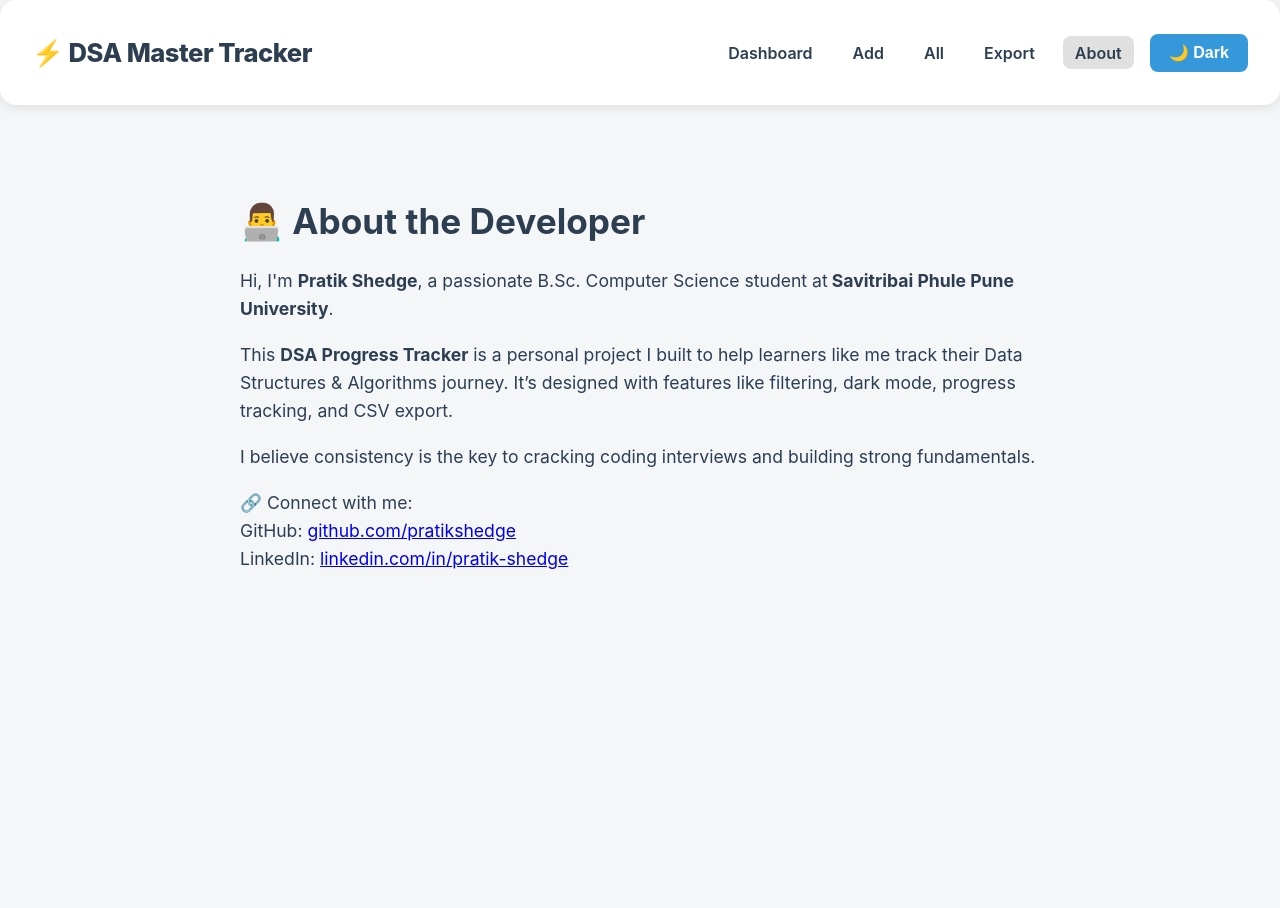
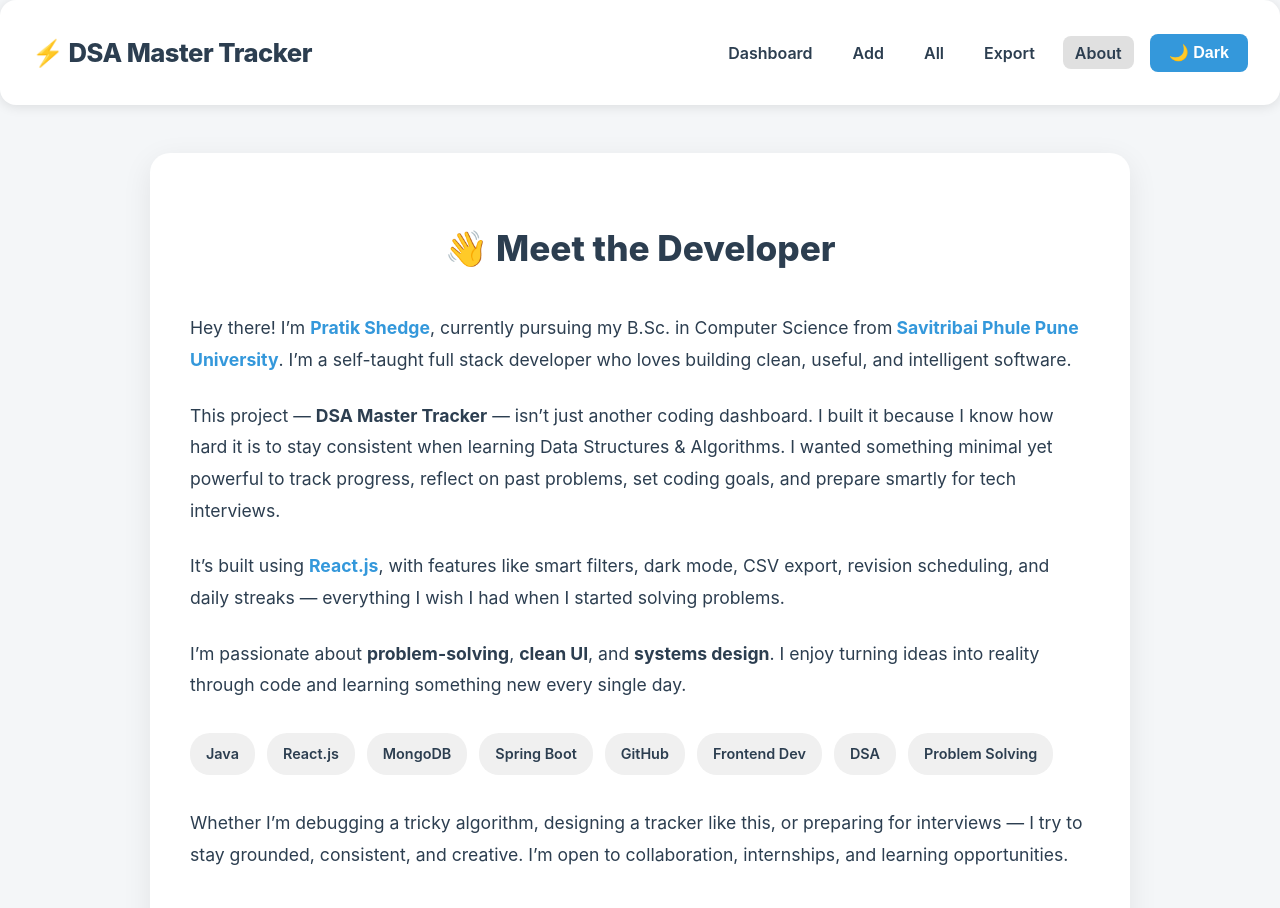
Before and after one commit to Pratik-shedge07/dsa-tracker, a React (Create React App) app: page /about in a window 1280 px wide. Shown: the top 908 px of the page. Before the commit the page ends 800 px from the top, so only its background shows below. Built offline with nearby package versions, Linux system fonts and the light colour scheme.

Commit message:
about section improved

```diff
--- a/package.json
+++ b/package.json
@@ -7,6 +7,7 @@
     "@testing-library/jest-dom": "^6.6.3",
     "@testing-library/react": "^16.3.0",
     "@testing-library/user-event": "^13.5.0",
+    "framer-motion": "^12.23.5",
     "react": "^19.1.0",
     "react-dom": "^19.1.0",
     "react-router-dom": "^7.6.3",
--- a/src/pages/AboutPage.jsx
+++ b/src/pages/AboutPage.jsx
@@ -1,37 +1,139 @@
 import React from 'react';
+import styled from 'styled-components';
+
+const Container = styled.div`
+  max-width: 900px;
+  margin: 3rem auto;
+  padding: 2.5rem;
+  background-color: ${({ dark }) => (dark ? '#181818' : '#ffffff')};
+  color: ${({ dark }) => (dark ? '#e0e0e0' : '#2c3e50')};
+  border-radius: 20px;
+  box-shadow: ${({ dark }) =>
+    dark
+      ? '0 0 20px rgba(255, 255, 255, 0.04)'
+      : '0 8px 30px rgba(0, 0, 0, 0.08)'};
+  font-size: 1.1rem;
+  line-height: 1.8;
+  transition: background-color 0.3s ease, color 0.3s ease;
+`;
+
+const Header = styled.h1`
+  font-size: 2.2rem;
+  text-align: center;
+  margin-bottom: 2rem;
+  font-weight: 800;
+`;
+
+const Paragraph = styled.p`
+  margin-bottom: 1.5rem;
+`;
+
+const Highlight = styled.span`
+  color: #3498db;
+  font-weight: bold;
+`;
+
+const BadgeRow = styled.div`
+  display: flex;
+  flex-wrap: wrap;
+  gap: 0.75rem;
+  margin: 2rem 0;
+`;
+
+const Badge = styled.span`
+  background-color: ${({ dark }) => (dark ? '#2c3e50' : '#f0f0f0')};
+  color: ${({ dark }) => (dark ? '#ffffff' : '#2c3e50')};
+  padding: 0.5rem 1rem;
+  border-radius: 20px;
+  font-size: 0.9rem;
+  font-weight: 600;
+`;
+
+const SocialLinks = styled.div`
+  margin-top: 2.5rem;
+`;
+
+const ButtonLink = styled.a`
+  display: inline-block;
+  margin-right: 1rem;
+  padding: 0.6rem 1.4rem;
+  font-weight: 600;
+  border-radius: 8px;
+  background-color: ${({ type }) =>
+    type === 'github' ? '#24292e' : type === 'linkedin' ? '#0077b5' : '#555'};
+  color: white;
+  text-decoration: none;
+  transition: transform 0.2s ease;
+
+  &:hover {
+    transform: scale(1.05);
+  }
+`;
 
 const AboutPage = () => {
+  const dark = localStorage.getItem('dark-mode') === 'true';
+
   return (
-    <div style={{
-      padding: '2rem',
-      maxWidth: '800px',
-      margin: 'auto',
-      lineHeight: '1.6',
-      fontSize: '1.1rem'
-    }}>
-      <h1 style={{ marginBottom: '1rem' }}>👨‍💻 About the Developer</h1>
+    <Container dark={dark}>
+      <Header>👋 Meet the Developer</Header>
 
-      <p>
-        Hi, I'm <strong>Pratik Shedge</strong>, a passionate B.Sc. Computer Science student at
-        <strong> Savitribai Phule Pune University</strong>.
-      </p>
+      <Paragraph>
+        Hey there! I’m <Highlight>Pratik Shedge</Highlight>, currently pursuing my B.Sc. in Computer Science from
+        <Highlight> Savitribai Phule Pune University</Highlight>. I’m a self-taught full stack developer
+        who loves building clean, useful, and intelligent software.
+      </Paragraph>
 
-      <p>
-        This <strong>DSA Progress Tracker</strong> is a personal project I built to help learners like me
-        track their Data Structures & Algorithms journey. It’s designed with features like
-        filtering, dark mode, progress tracking, and CSV export.
-      </p>
+      <Paragraph>
+        This project — <strong>DSA Master Tracker</strong> — isn’t just another coding dashboard. I built it because
+        I know how hard it is to stay consistent when learning Data Structures & Algorithms. I wanted something
+        minimal yet powerful to track progress, reflect on past problems, set coding goals, and prepare smartly for tech interviews.
+      </Paragraph>
 
-      <p>
-        I believe consistency is the key to cracking coding interviews and building strong fundamentals.
-      </p>
+      <Paragraph>
+        It’s built using <Highlight>React.js</Highlight>, with features like smart filters, dark mode, CSV export,
+        revision scheduling, and daily streaks — everything I wish I had when I started solving problems.
+      </Paragraph>
 
-      <p>
-        🔗 Connect with me:<br />
-        GitHub: <a href="https://github.com/pratikshedge" target="_blank" rel="noopener noreferrer">github.com/pratikshedge</a><br />
-        LinkedIn: <a href="https://linkedin.com/in/pratik-shedge" target="_blank" rel="noopener noreferrer">linkedin.com/in/pratik-shedge</a>
-      </p>
-    </div>
+      <Paragraph>
+        I’m passionate about <strong>problem-solving</strong>, <strong>clean UI</strong>, and <strong>systems design</strong>.
+        I enjoy turning ideas into reality through code and learning something new every single day.
+      </Paragraph>
+
+      <BadgeRow dark={dark}>
+        <Badge dark={dark}>Java</Badge>
+        <Badge dark={dark}>React.js</Badge>
+        <Badge dark={dark}>MongoDB</Badge>
+        <Badge dark={dark}>Spring Boot</Badge>
+        <Badge dark={dark}>GitHub</Badge>
+        <Badge dark={dark}>Frontend Dev</Badge>
+        <Badge dark={dark}>DSA</Badge>
+        <Badge dark={dark}>Problem Solving</Badge>
+      </BadgeRow>
+
+      <Paragraph>
+        Whether I’m debugging a tricky algorithm, designing a tracker like this, or preparing for interviews —
+        I try to stay grounded, consistent, and creative. I’m open to collaboration, internships, and learning opportunities.
+      </Paragraph>
+
+      <SocialLinks>
+        <ButtonLink
+          href="https://github.com/Pratik-shedge07"
+          target="_blank"
+          rel="noopener noreferrer"
+          type="github"
+        >
+          🌐 GitHub
+        </ButtonLink>
+        <ButtonLink
+          href="https://www.linkedin.com/in/pratik-shedge07/"
+          target="_blank"
+          rel="noopener noreferrer"
+          type="linkedin"
+        >
+          💼 LinkedIn
+        </ButtonLink>
+      </SocialLinks>
+    </Container>
   );
 };
 
```
Also changed, not shown: 1 other file (tests, documents, lock files or other folders).
